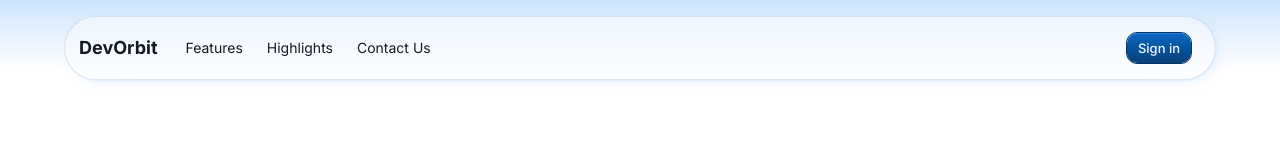
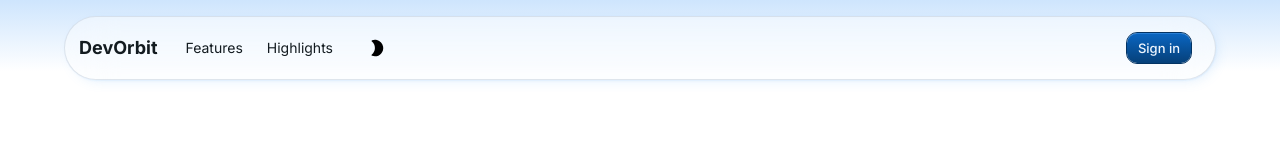
Before and after one commit to wjxiao2020/DevOrbit, a Next.js app: page /landing-page in a window 1280 px wide. Shown: the top 160 px of the page. Built offline with nearby package versions, Linux system fonts and the light colour scheme.

Commit message:
fixed the main bot button disappear bug, get rid of unrelated "contact us" section, adjusted color mode toggler to make it visible in both main and landing page

```diff
--- a/app/landing-page/components/AppAppBar.js
+++ b/app/landing-page/components/AppAppBar.js
@@ -101,13 +101,8 @@ function AppAppBar({ mode, toggleColorMode }) {
                     Highlights
                   </Typography>
                 </MenuItem>
-                <MenuItem
-                  onClick={() => scrollToSection('contact-us')}
-                  sx={{ py: '6px', px: '12px' }}
-                >
-                  <Typography variant="body2" color="text.primary">
-                    Contact Us
-                  </Typography>
+                <MenuItem>
+                  <ToggleColorMode mode={mode} toggleColorMode={toggleColorMode} />
                 </MenuItem>
               </Box>
             </Box>
@@ -164,9 +159,9 @@ function AppAppBar({ mode, toggleColorMode }) {
                   <MenuItem onClick={() => scrollToSection('highlights')}>
                     Highlights
                   </MenuItem>
-                  <MenuItem onClick={() => scrollToSection('contact-us')}>
+                  {/* <MenuItem onClick={() => scrollToSection('contact-us')}>
                     Contact Us
-                  </MenuItem>
+                  </MenuItem> */}
                   <Divider />
                   <MenuItem>
                     <Button
--- a/app/landing-page/components/ToggleColorMode.js
+++ b/app/landing-page/components/ToggleColorMode.js
@@ -19,7 +19,8 @@ function ToggleColorMode({ mode, toggleColorMode }) {
         '32px',
         height: '32px',
         p: '4px',
-        color: mode === 'light' ? 'white' : 'inherit'
+        color: mode === 'light' ? 'black' : 'white'
+        // color: 'inherit'
         }}
       >
         {mode === 'dark' ? (
```
Also changed, not shown: app/page.js (+3 -5 lines).
